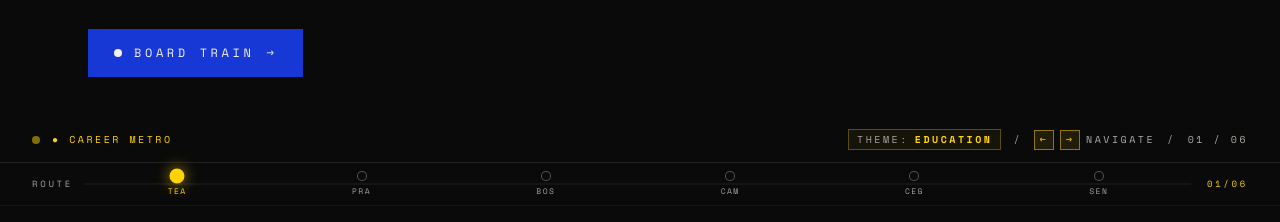
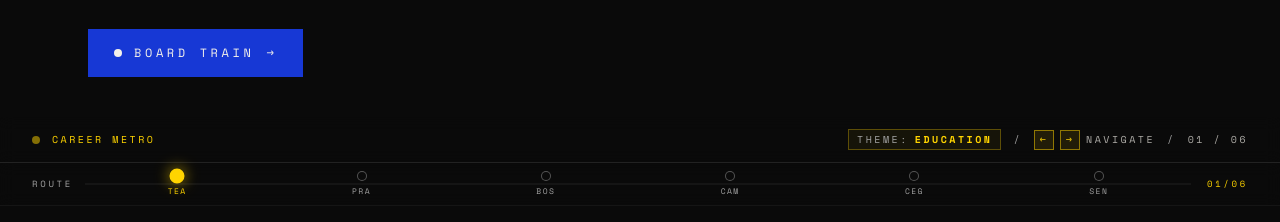
Before and after one commit to onalunchbreak/pankaj-gupta-portfolio, a Next.js app: page / in a window 1280 px wide. Shown: the part 2800-3022 px from the top of the page. Built offline with nearby package versions, Linux system fonts and the light colour scheme.

Commit message:
fix(metro): remove static dot character from CAREER METRO headers

```diff
--- a/src/components/sections/best-work-metro.tsx
+++ b/src/components/sections/best-work-metro.tsx
@@ -440,7 +440,7 @@ export default function BestWorkMetro() {
             <div className="absolute left-0 right-0 top-0 z-20 flex items-center justify-between gap-4 border-b border-white/10 bg-[#0A0A0A]/80 px-5 py-3 backdrop-blur-sm sm:px-8">
               <div className="flex items-center gap-3 font-mono text-[10px] uppercase tracking-[0.25em]">
                 <span className="inline-block h-2 w-2 rounded-full bg-[#FFD400] blink" />
-                <span className="text-[#FFD400]">{"● CAREER METRO"}</span>
+                <span className="text-[#FFD400]">{"CAREER METRO"}</span>
               </div>
               <div className="flex items-center gap-3 font-mono text-[10px] uppercase tracking-[0.25em]">
                 {/* Now-playing theme indicator — shows the active station's theme */}
@@ -618,7 +618,7 @@ export default function BestWorkMetro() {
                     ))}
                     <span className="px-3 text-[#FFD400]/50">·</span>
                     <span className="px-3 text-[#FFD400]">
-                      {"● CAREER METRO"}
+                      {"CAREER METRO"}
                     </span>
                     <span className="px-3 text-[#FFD400]/50">·</span>
                     <span className="px-3 text-[#FFD400]">
@@ -634,7 +634,7 @@ export default function BestWorkMetro() {
         /* ---- Mobile / reduced-motion: stacked station cards ---- */
         <div className="mx-auto w-full max-w-[1200px] px-5 py-8 sm:px-8 sm:py-12 lg:px-12">
           <div className="mb-8 flex items-baseline gap-3 border-b border-white/10 pb-3 font-mono text-[11px] uppercase tracking-widest text-[#A3A3A3]">
-            <span className="text-[#FFD400]">{"● CAREER METRO"}</span>
+            <span className="text-[#FFD400]">{"CAREER METRO"}</span>
           </div>
 
           <div className="grid grid-cols-1 gap-6 md:grid-cols-2">
@@ -961,7 +961,7 @@ function DeepDiveOverlay({
         <div className="sticky top-0 z-10 flex items-center justify-between border-b border-[#FFD400]/40 bg-[#0E0E0E] px-6 py-3 sm:px-8">
           <div className="flex items-center gap-3 font-mono text-[10px] uppercase tracking-[0.25em]">
             <span className="inline-block h-2 w-2 rounded-full bg-[#FFD400] blink" />
-            <span className="text-[#FFD400]">{"● CAREER METRO"}</span>
+            <span className="text-[#FFD400]">{"CAREER METRO"}</span>
           </div>
           <button
             type="button"
```
